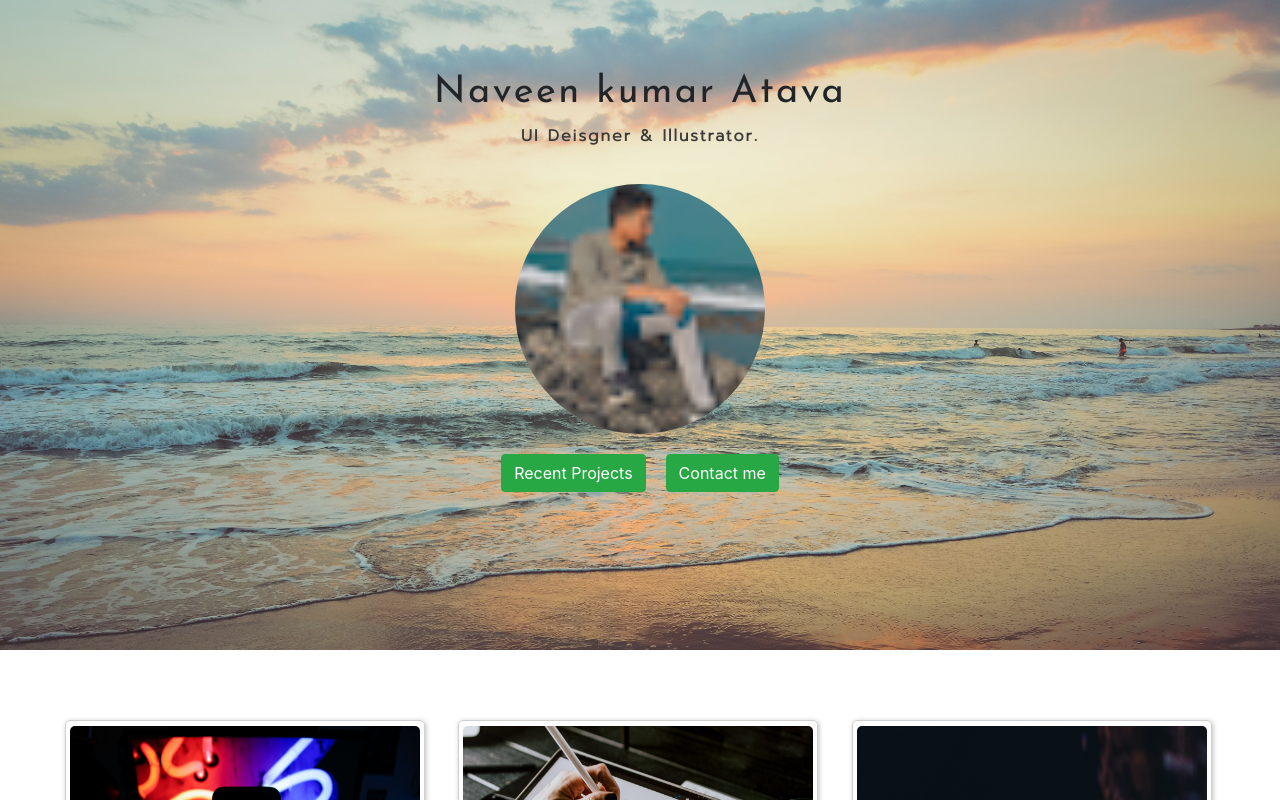
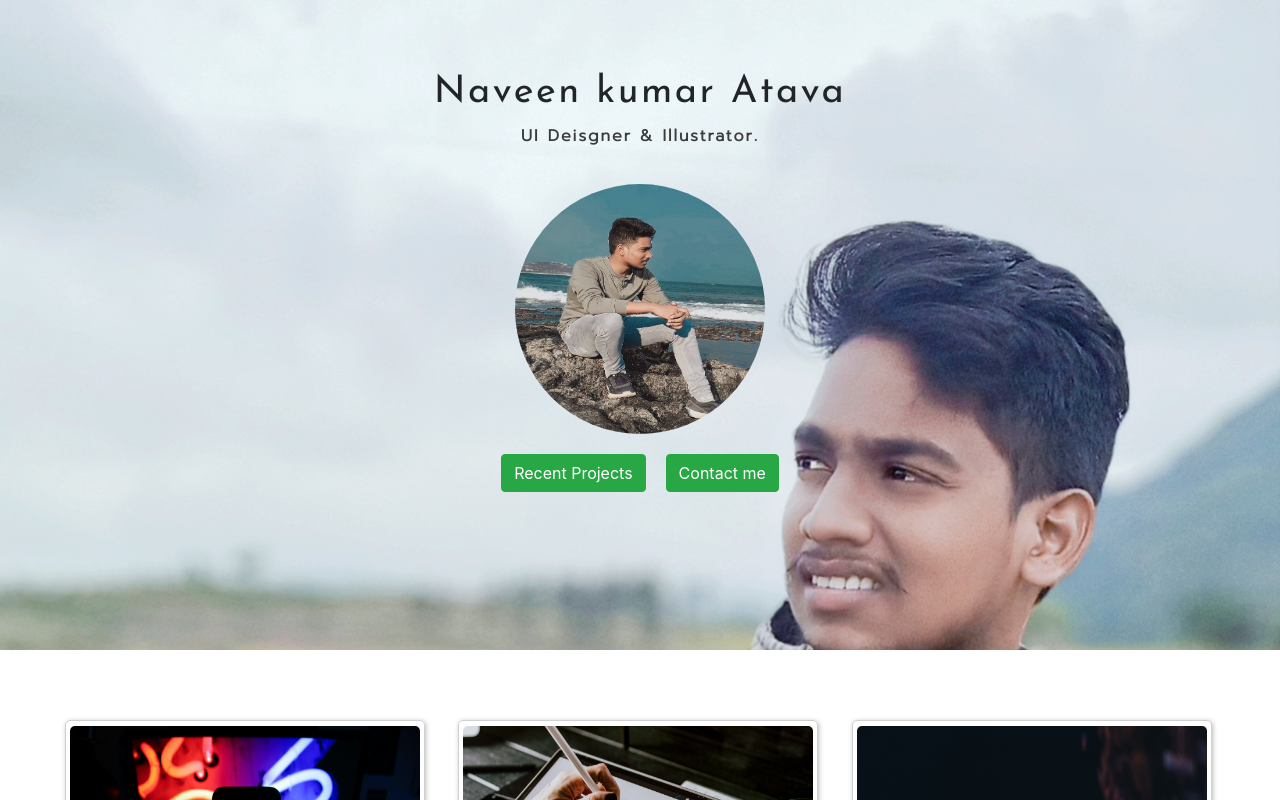
Before and after one commit to modernsilpi/portfolio, a React (Create React App) app: page / in a window 1280 px wide. Shown: the top 800 px of the page. Built offline with nearby package versions, Linux system fonts and the light colour scheme.

Commit message:
profile and bg image

```diff
--- a/src/components/portfolio.css
+++ b/src/components/portfolio.css
@@ -3,7 +3,7 @@
 
 .portfolio {
     text-align: center;
-    background-image: url("./navbar/vizag1.jpg");
+    background-image: url("./navbar/cover.jpg");
     background-repeat: no-repeat;
     background-size: cover;
     height: 650px;
--- a/src/components/portfolio.js
+++ b/src/components/portfolio.js
@@ -1,5 +1,5 @@
 import React, { useRef } from 'react'
-import naveen from './navbar/naveen.png';
+import naveen from './navbar/profile.jpg';
 import "./portfolio.css";
 import { Button, Row, Col } from "react-bootstrap";
 import photoshop from "./navbar/photoshop.jpg";
```
Also changed, not shown: src/components/navbar/cover.jpg (added), src/components/navbar/profile.jpg (added).
